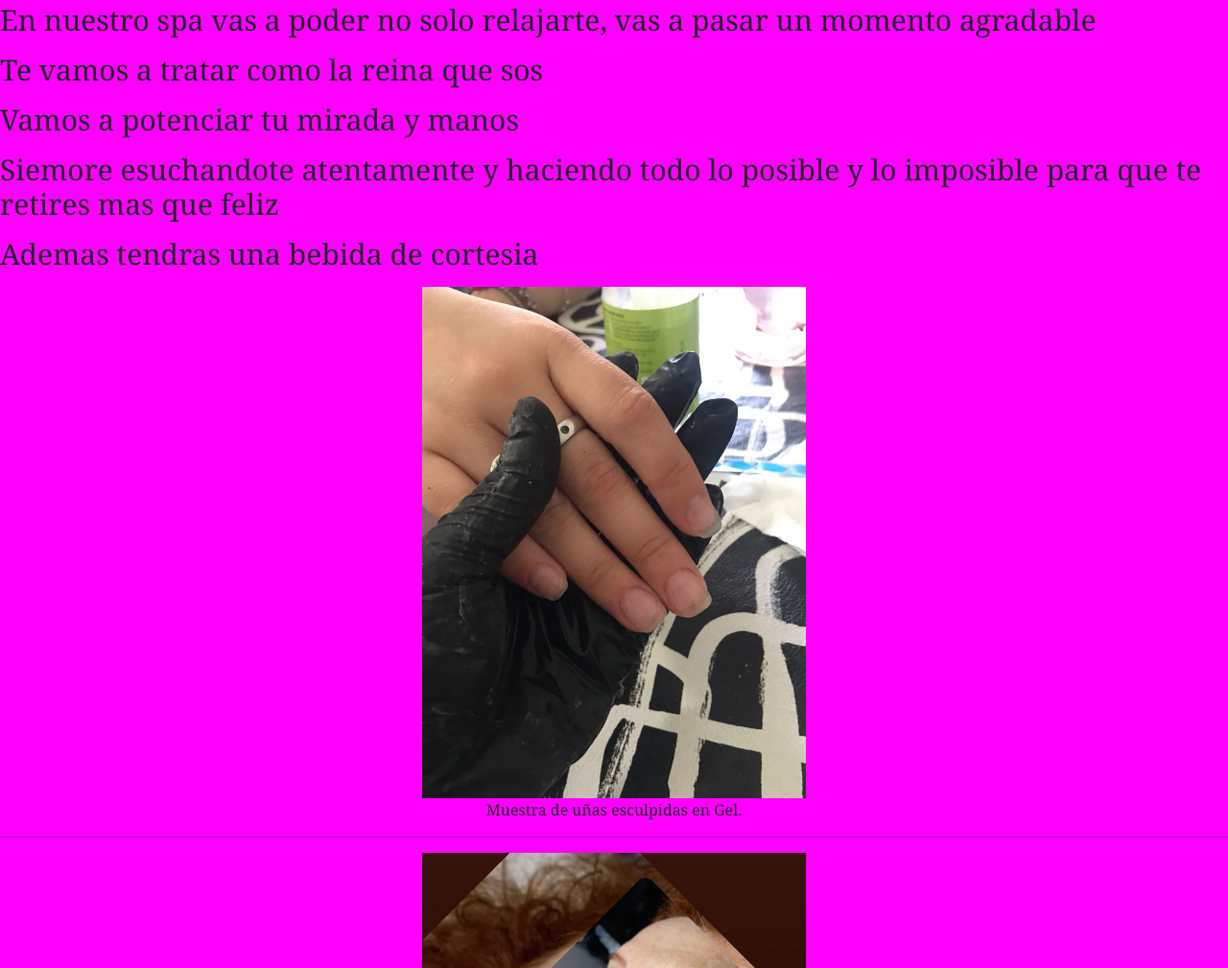
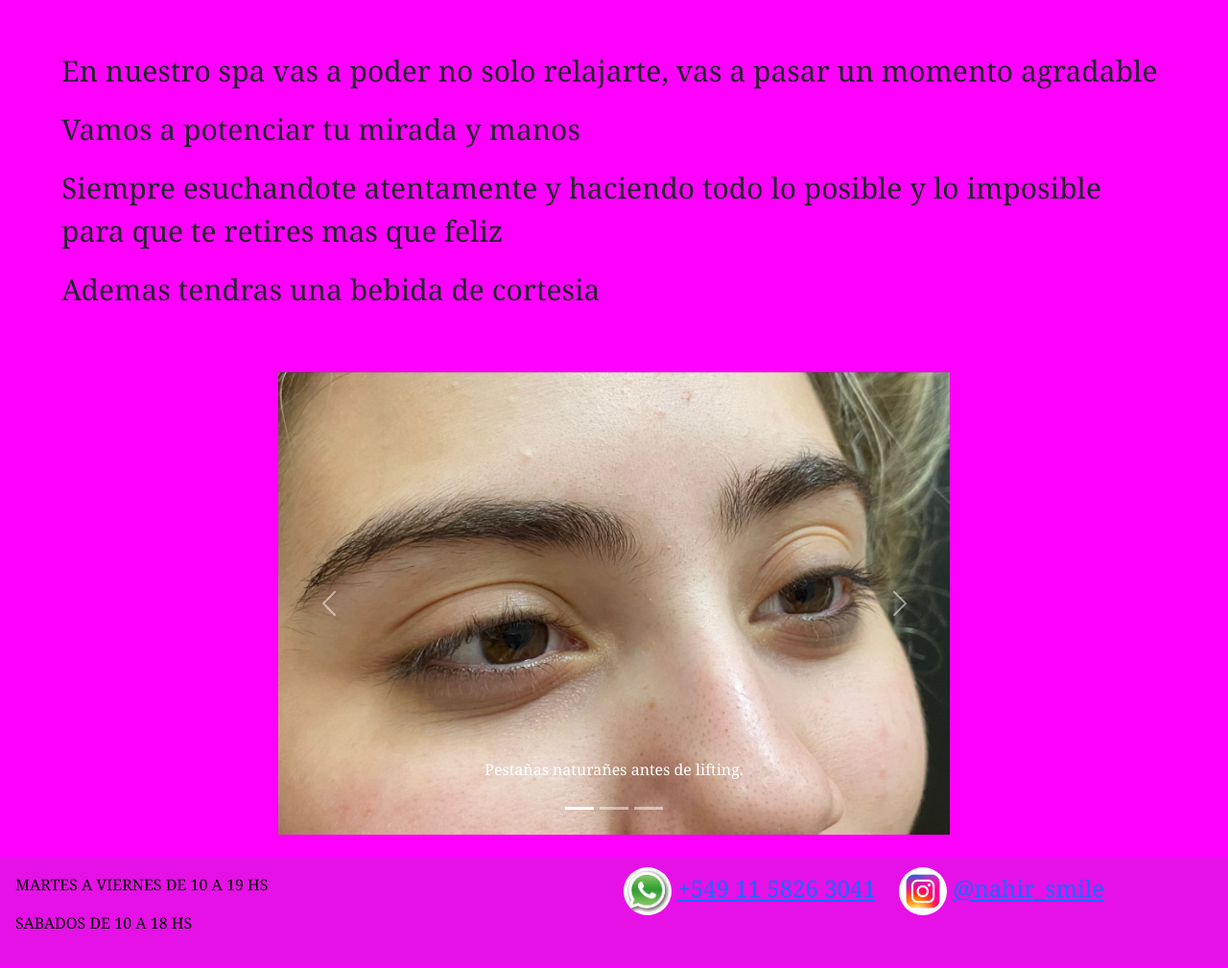
Before and after one commit to nahimar/tarea, a plain HTML site: page index.html in a window 1280 px wide. Shown: the part 294-1303 px from the top of the page at 96% size. Drawn offline with nearby package versions, Linux system fonts and the light colour scheme.

Commit message:
agregue carrousel

```diff
--- a/css/estilo.css
+++ b/css/estilo.css
@@ -62,6 +62,11 @@
         border-radius: 50%;
     }
 
+ .carousel{
+    width: 700px;
+
+ }
+
     h4 {
         padding: 10px;
     display: inline-block;
@@ -100,7 +105,7 @@
 
     .intro {
        font-size: 30px;
-       margin: 0%;
+       margin: 5%;
     }
 
 .servicios {
@@ -124,6 +129,7 @@
   .horario { grid-area: horario;
 padding: 1rem;
 }
+
 
 @media screen and ( max-width: 768px) {
 
--- a/index.html
+++ b/index.html
@@ -46,27 +46,59 @@
             </div>
           </nav>
 
-
-
-
         </div>
 
     </header>
     <hr>
 <main class="main">
-        <h2 class="intro"> <p>En nuestro spa vas a poder no solo relajarte, vas a pasar un momento agradable</p>
-        <p>Te vamos a tratar como la reina que sos </p>
+        <div class="intro"> <p>En nuestro spa vas a poder no solo relajarte, vas a pasar un momento agradable</p>
         <p>Vamos a potenciar tu mirada y manos </p>
-        <p>Siemore esuchandote atentamente y haciendo todo lo posible y lo imposible para que te retires mas que feliz </p>
-        <p>Ademas tendras una bebida de cortesia</p> </h2>
-        <div class="imagen">
-<section> <img src="./fotos/esculpidasengel.jpg" alt="esculpidasengel"></section>
-<section> <p>Muestra de uñas esculpidas en Gel.</p>  </section>
-<hr>
-<section> <img src="./fotos/liftingcontinte.jpg" alt="lifting con tinte"></section>
-<section> <p> Muestra de Lifnting con tinte.</p> </section></div>
+        <p>Siempre esuchandote atentamente y haciendo todo lo posible y lo imposible para que te retires mas que feliz
+             </p>
+        <p>Ademas tendras una bebida de cortesia</p> </div>
+
+        <div id="carouselExampleCaptions" class="carousel m-auto">
+            <div class="carousel-indicators">
+              <button type="button" data-bs-target="#carouselExampleCaptions" data-bs-slide-to="0" class="active" aria-current="true" aria-label="Slide 1"></button>
+              <button type="button" data-bs-target="#carouselExampleCaptions" data-bs-slide-to="1" aria-label="Slide 2"></button>
+              <button type="button" data-bs-target="#carouselExampleCaptions" data-bs-slide-to="2" aria-label="Slide 3"></button>
+            </div>
+            <div class="carousel-inner">
+              <div class="carousel-item active">
+                <img src="./fotos/antesdelifting.jpg" class="d-block w-100" alt="antesdelifting">
+                <div class="carousel-caption d-none d-md-block">
+                  <h5></h5>
+                  <p>Pestañas naturañes antes de lifting.</p>
+                </div>
+              </div>
+              <div class="carousel-item">
+                <img src="./fotos/despuesdelifting.jpg" class="d-block w-100" alt="despuesdelifting">
+                <div class="carousel-caption d-none d-md-block">
+                  <h5></h5>
+                  <p>Resultado de lifting con tinte.</p>
+                </div>
+              </div>
+              <div class="carousel-item">
+                <img src="./fotos/megavolum.jpg" class="d-block w-100" alt="extenciones">
+                <div class="carousel-caption d-none d-md-block">
+                  <h5></h5>
+                  <p>Extenciones de pestañas mega volumen.</p>
+                </div>
+              </div>
+            </div>
+            <button class="carousel-control-prev" type="button" data-bs-target="#carouselExampleCaptions" data-bs-slide="prev">
+              <span class="carousel-control-prev-icon" aria-hidden="true"></span>
+              <span class="visually-hidden">Previous</span>
+            </button>
+            <button class="carousel-control-next" type="button" data-bs-target="#carouselExampleCaptions" data-bs-slide="next">
+              <span class="carousel-control-next-icon" aria-hidden="true"></span>
+              <span class="visually-hidden">Next</span>
+            </button>
+          </div>
+
+
 </main>
-<footer>
+<footer class="mt-4">
     <div class="pie">
         <div class="contacto"><h4>
             <img src="./fotos/logo wpp.jpeg" alt="logo whatsap">
```
